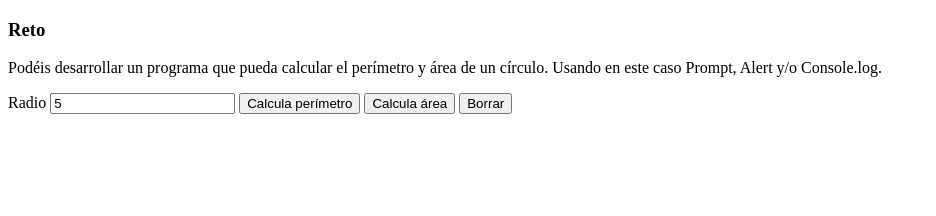
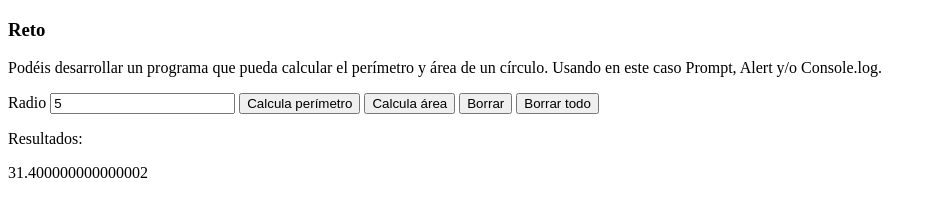
Before and after one commit to fsanchez87/BTC-Frontend-React, a plain HTML site: page JS - ES6/reto1.html in a window 1280 px wide. Both pictures are taken after typing "5" into the empty fields and a click on the button "Calcula perímetro". Shown: the whole page, without its empty margins (0-936 px from the left). Drawn offline with Linux system fonts and the light colour scheme.

Commit message:
reto1-JS-ES6-Completado

```diff
--- a/JS - ES6/reto1.html
+++ b/JS - ES6/reto1.html
@@ -19,20 +19,42 @@
         <button onclick="calculaPerimetro(document.getElementById('radio').value)">Calcula perímetro</button>
         <button onclick="calculaArea(document.getElementById('radio').value)">Calcula área</button>
         <button onclick="borrar()">Borrar</button>
+        <button onclick="borrarTodos()">Borrar todo</button>
     </div>
-    <div id="restultado"></div>
+    <p>Resultados: </p>
+    <p id="resultados"></p>
 
     <script>
         const PI = 3.14;
+        let resultados = document.getElementById('resultados');
 
         function calculaPerimetro(radio) {
             let perimetro = 2 * PI * radio;
-            console.log(perimetro);
+            addHtml(perimetro);
         }
 
         function calculaArea(radio) {
             area = PI * (radio ** 2);
-            console.log(area);
+            addHtml(area);
+        }
+
+        function addHtml(datos) {
+            let parrafo = document.createElement("p");
+            parrafo.innerHTML = datos;
+            resultados.appendChild(parrafo);
+        }
+        function borrar() {
+            document.getElementById('radio').value = " ";
+            if (resultados.firstChild) {
+                resultados.removeChild(resultados.firstChild)
+            }
+        }
+
+        function borrarTodos() {
+            document.getElementById('radio').value = " ";
+            while (resultados.firstChild) {
+                resultados.removeChild(resultados.firstChild)
+            }
         }
     </script>
 </body>
```
